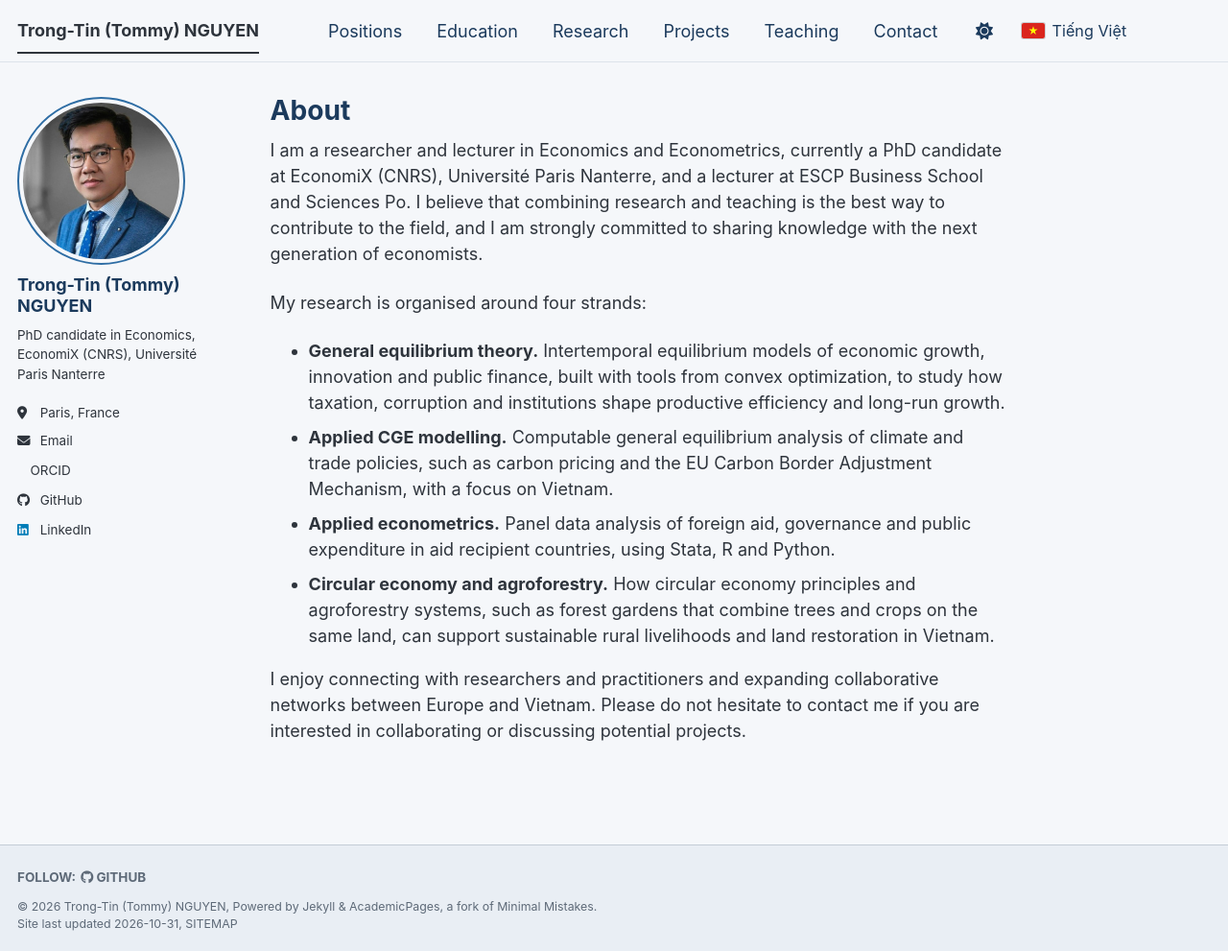
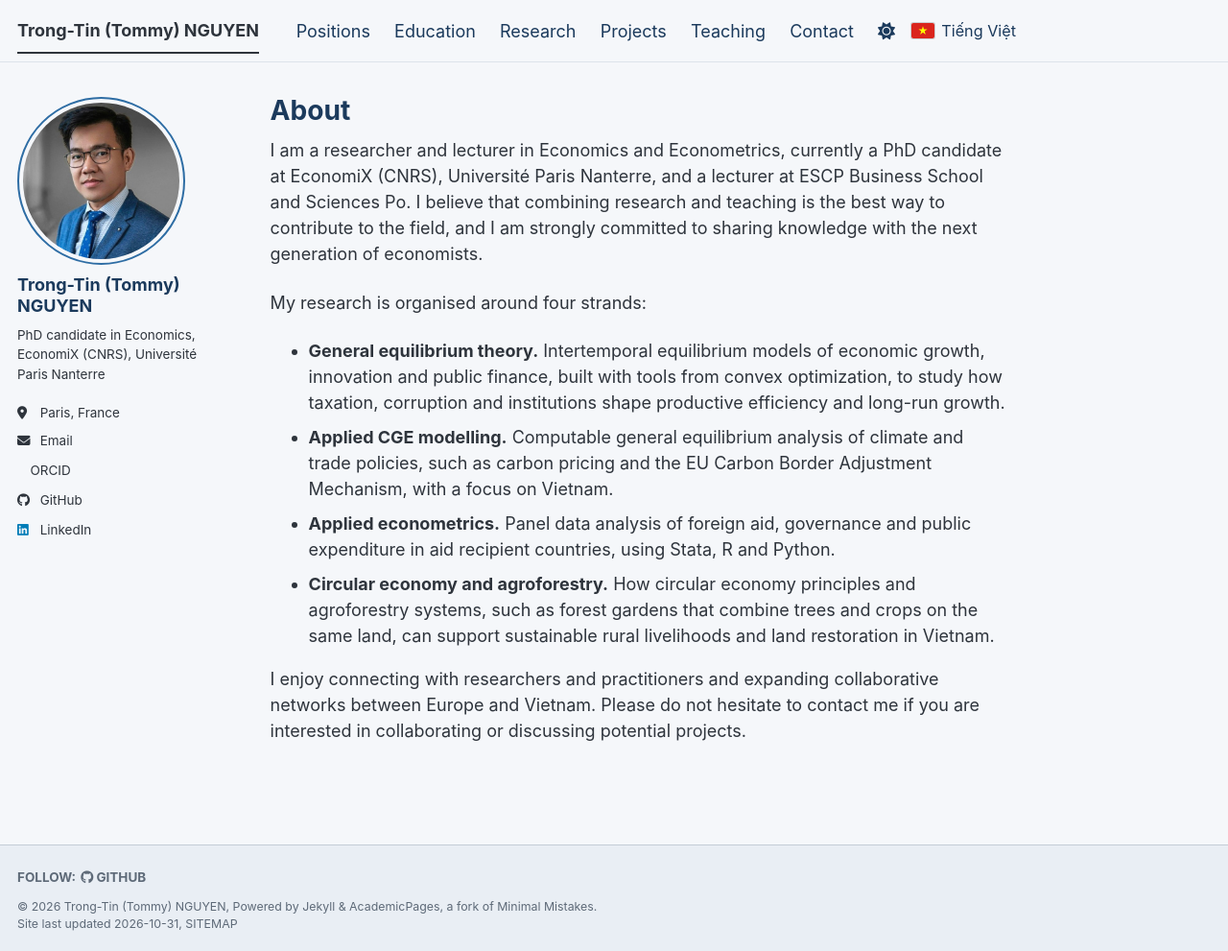
Before and after one commit to trongtin142/trongtin142.github.io, a Jekyll site: the page built from _pages/about.md, in a window 1280 px wide and 991 px high. Shown: the whole window at 96% size. Built offline with Jekyll 4.4.1, drawn with Linux system fonts in a browser that asks for light colours; a script bundle is joined from its source files by our own code; a style sheet for code colours, icons or effects is not loaded.

Commit message:
Tighten menu spacing so Projects tab stays visible next to language switch

```diff
--- a/assets/css/main.scss
+++ b/assets/css/main.scss
@@ -39,11 +39,28 @@
 
 
 /* Language switch (EN / VI flag button in the masthead) */
+
+/* Slightly tighter menu spacing so the language button fits without
+   pushing tabs (e.g. Projects) into the overflow menu */
+.greedy-nav .visible-links a {
+  margin: 0 0.7rem;
+}
+.greedy-nav .visible-links li:first-child a {
+  margin-left: 0;
+}
+.masthead__menu-item--lg {
+  padding-right: 0.75em;
+}
+.greedy-nav .visible-links #theme-toggle a {
+  margin: 0 0.5rem;
+}
+
 .greedy-nav .visible-links .lang-switch a {
   display: flex;
   align-items: center;
   gap: 0.4em;
-  margin-left: 0.5rem;
+  margin-left: 0.25rem;
+  margin-right: 0;
 }
 
 .lang-switch__flag {
@@ -66,16 +83,9 @@
 @media (max-width: 420px) {
   .greedy-nav .visible-links .lang-switch a {
     gap: 0.3em;
-    margin-left: 0.25rem;
   }
   .lang-switch__label {
     font-size: 0.8em;
-  }
-  .masthead__menu-item--lg {
-    padding-right: 1em;
-  }
-  .greedy-nav .visible-links #theme-toggle a {
-    margin: 0 0.6rem;
   }
 }
 
```
